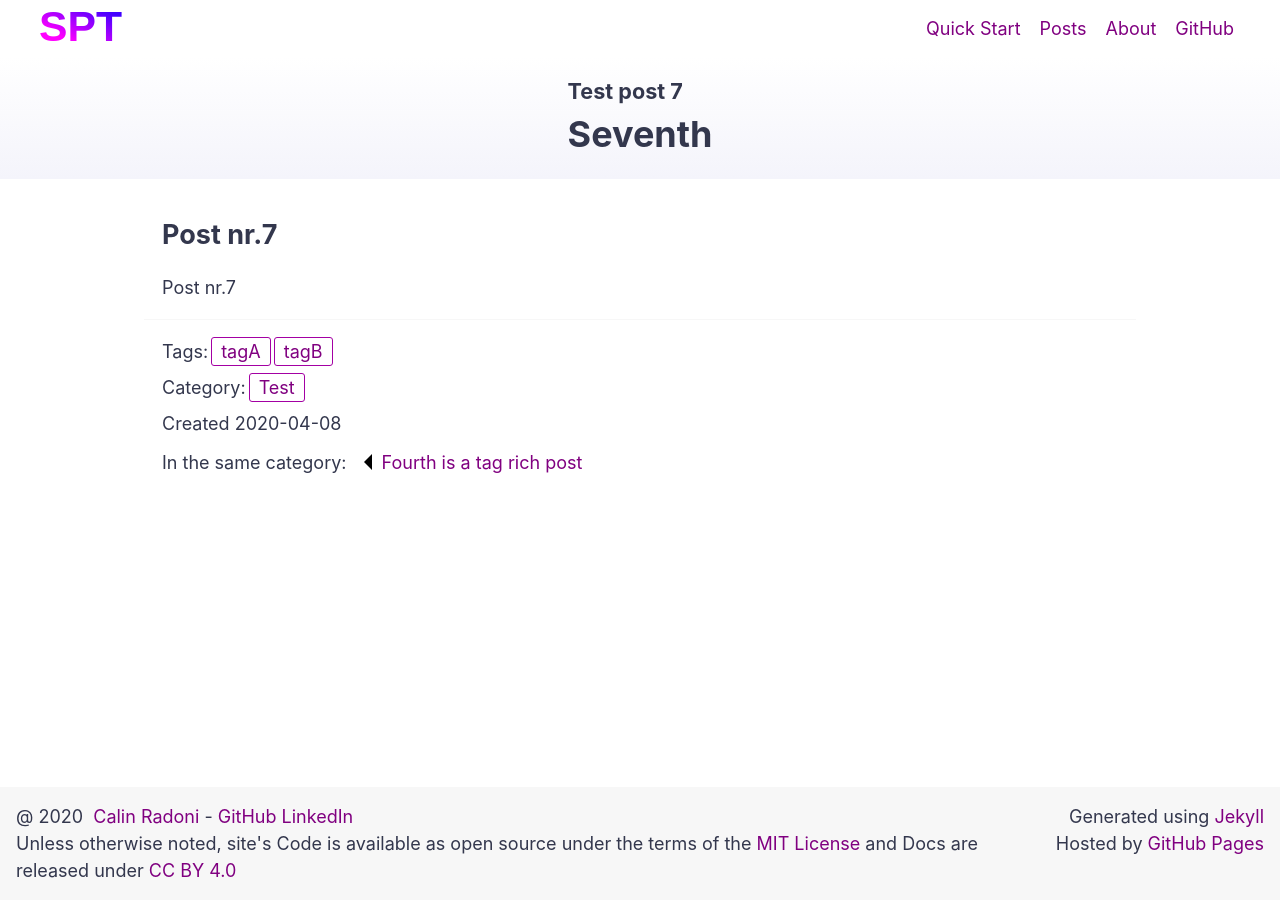
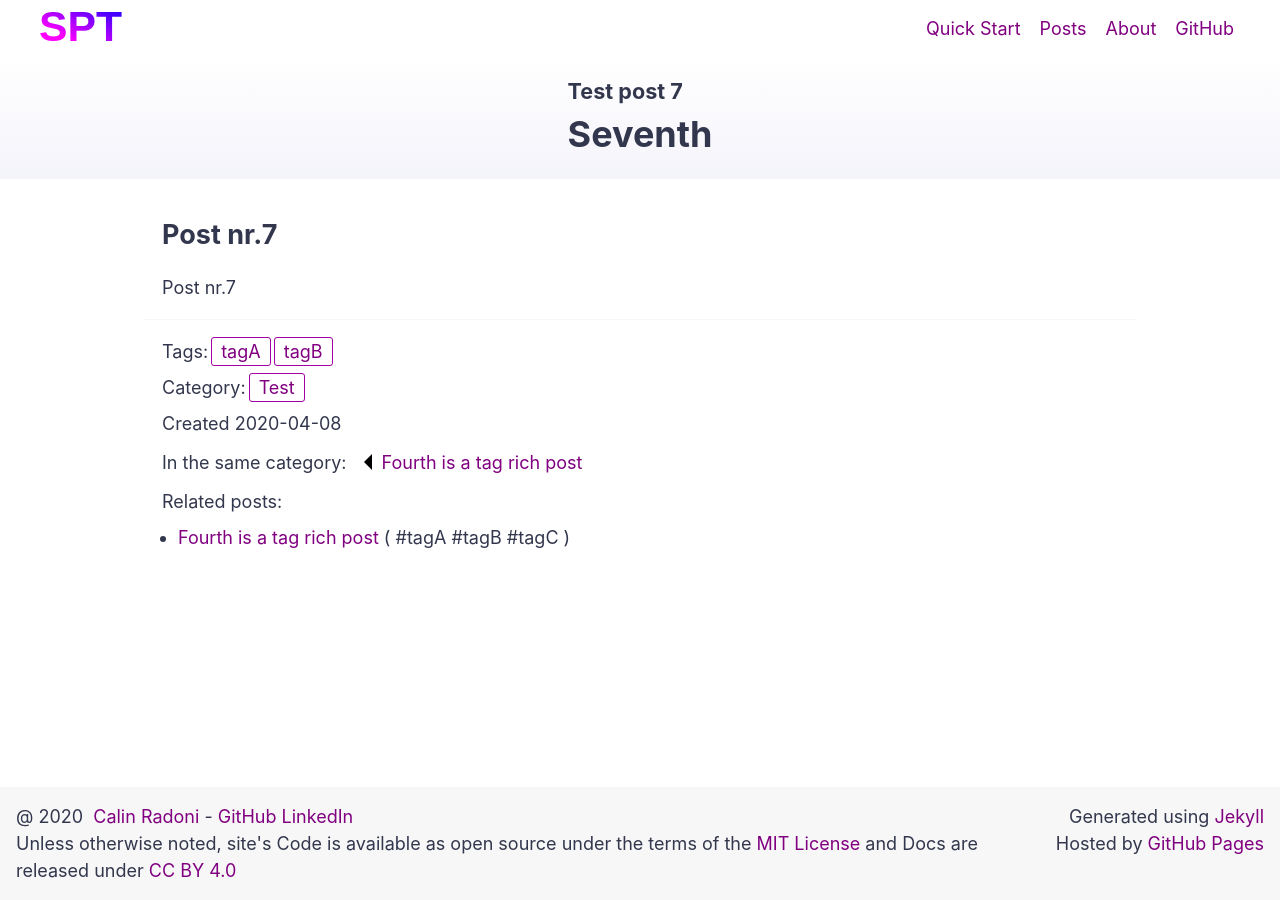
Before and after one commit to CalinRadoni/simple-purple-theme, a Jekyll site: the page built from _posts/2020-04-08-TestPost7.md, in a window 1280 px wide. Built offline with Jekyll 4.4.1, drawn with Linux system fonts in a browser that asks for light colours.

Commit message:
Adds 'related posts by tags' feature

```diff
--- a/_config.yml
+++ b/_config.yml
@@ -32,6 +32,9 @@ post-desc-in-posts: true
 post-desc-in-tc-pages: true
 post-desc-in-header: true
 post-prev-and-next: true
+post-related-posts: true
+post-related-cnt: 4
+post-related-tag-cnt: 2
 
 # ------------------------------------------------------------------------------
 # Jekyll settings
--- a/_includes/post-info.html
+++ b/_includes/post-info.html
@@ -34,4 +34,8 @@
 {% if site.post-prev-and-next %}
   {% include prev-next-post.html %}
 {% endif %}
+
+{% if site.post-related-posts %}
+  {% include related-posts.html %}
+{% endif %}
 </section>
--- /dev/null
+++ b/_includes/related-posts.html
@@ -0,0 +1,34 @@
+{%- assign max-rel-cnt = site.post-related-cnt | default: 4 -%}
+{%- assign max-tag-cnt = site.post-related-tag-cnt | default: 2 -%}
+{%- if max-tag-cnt > page.tags.size -%}
+  {%- assign max-tag-cnt = page.tags.size -%}
+{%- endif -%}
+{%- assign rel-cnt = 0 -%}
+
+{%- assign found = false -%}
+
+{%- for post in site.posts -%}
+{%- if post.url != page.url -%}
+  {%- assign tag-cnt = 0 -%}
+  {%- for tag in post.tags -%}
+    {%- if page.tags contains tag -%}
+      {%- assign tag-cnt = tag-cnt | plus: 1 -%}
+    {%- endif -%}
+  {%- endfor -%}
+
+  {%- if tag-cnt >= max-tag-cnt -%}
+    {%- if found == false -%}
+      {%- assign found = true -%}
+<p class="page-info-row">Related posts:</p><ul>
+    {%- endif -%} {{ }}
+    <li><a class="prev" href="{{ post.url }}">{{ post.headline }}</a>
+      ({%- for tag in post.tags -%}&nbsp;#{{ tag }}{%- endfor -%}&nbsp;)
+    </li>
+    {%- assign rel-cnt = rel-cnt | plus: 1 -%}
+  {%- endif -%}
+  {%- if rel-cnt == max-rel-cnt -%}
+    {%- break -%}
+  {%- endif -%}
+{%- endif -%}
+{%- endfor -%}
+{% if found %}</ul>{% endif %}
```
Also changed, not shown: _docs/options.md (+2 -0 lines), _docs/posts.md (line endings or trailing spaces), simple-purple-theme.gemspec.
